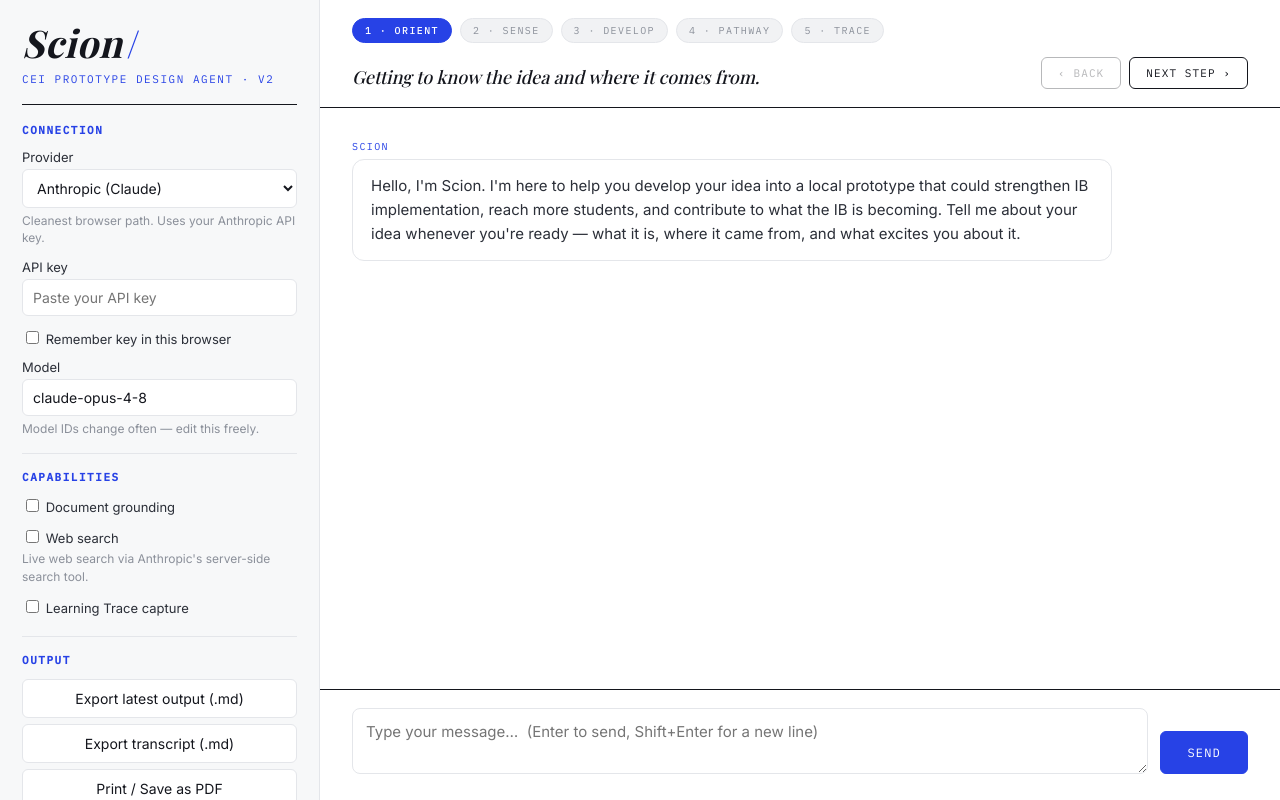
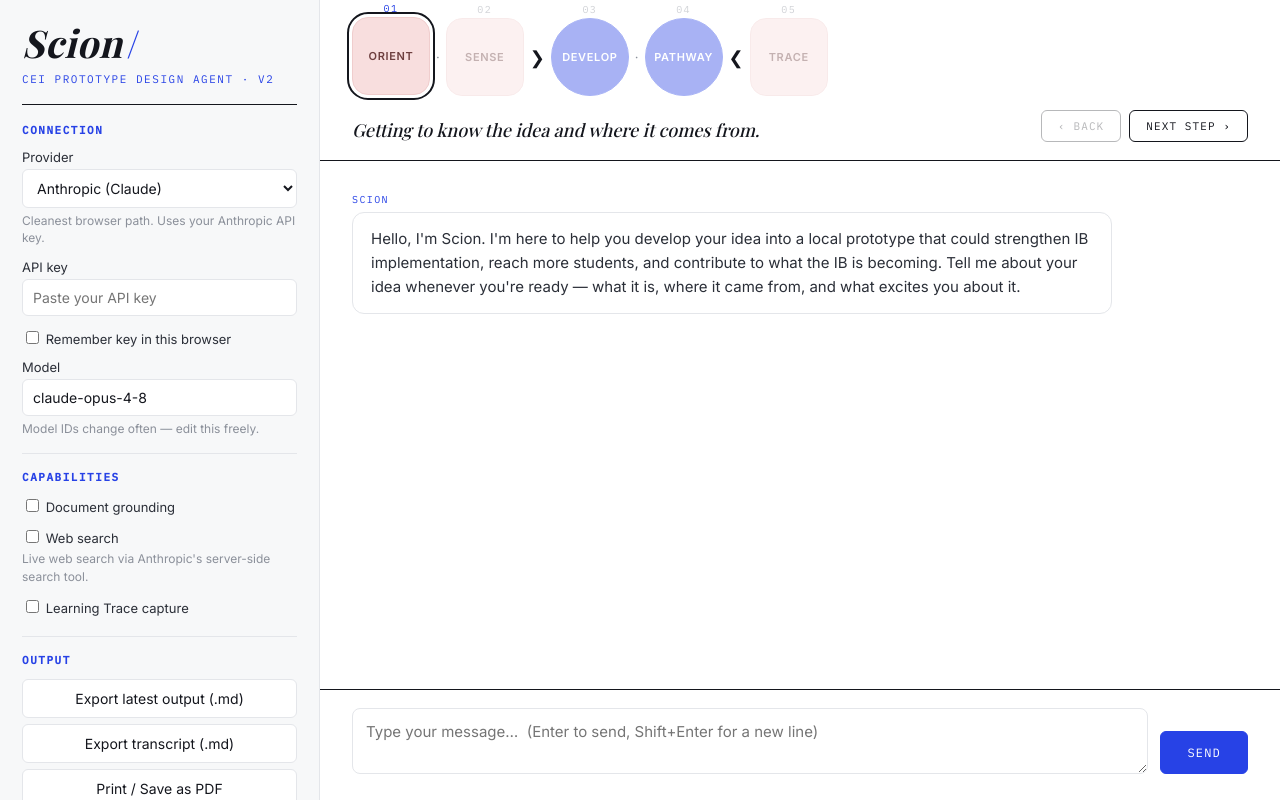
Before and after one commit to trgallagher-research/innovation-SCION, a plain HTML site: page v2/index.html in a window 1280 px wide. Drawn offline with nearby package versions, Linux system fonts and the light colour scheme; a web font is replaced by a local one.

Commit message:
Render v2 step bar as the Innovation Process funnel
Replaces the step pills with the diagram's funnel shapes: rose rounded
squares for the understanding steps (Orient, Sense) and the closing
reflection (Trace), cobalt circles for the focused steps (Develop, Pathway),
joined by converging chevrons. Current step is ringed; upcoming steps dimmed.

Co-Authored-By: Claude Opus 4.8 (1M context) <noreply@anthropic.com>

```diff
--- a/v2/js/app.js
+++ b/v2/js/app.js
@@ -109,21 +109,52 @@ function syncSidebarToSettings() {
 }
 
 /**
- * Render the step stepper: one pill per step, with the current one highlighted
- * and earlier ones marked as done. Also updates the caption and enables/disables
- * the Back/Next buttons at the ends of the sequence.
+ * Render the step funnel: each step as a shape (rose square or blue circle, per
+ * config) joined by connectors, echoing the Innovation Process diagram. The
+ * current step is ringed, completed steps are full colour, and upcoming steps
+ * are dimmed. Also updates the caption and enables/disables the Back/Next
+ * buttons at the ends of the sequence.
  */
 function renderStepper() {
   const current = state.state.currentPhase;
 
   el.phaseStepper.innerHTML = "";
   PHASES.forEach((phase, index) => {
-    const pill = document.createElement("span");
-    pill.className = "step-pill";
-    if (index === current) pill.classList.add("step-current");
-    if (index < current) pill.classList.add("step-done");
-    pill.textContent = phase.short;
-    el.phaseStepper.appendChild(pill);
+    // Connector between the previous shape and this one. Where the shape type
+    // changes (square→circle or circle→square) we use a converging chevron, as
+    // in the diagram; within a same-shape group we use a small dot.
+    if (index > 0) {
+      const prev = PHASES[index - 1];
+      const connector = document.createElement("span");
+      connector.className = "funnel-arrow";
+      if (prev.shape !== phase.shape) {
+        // Chevron points the way the funnel flows into the next group.
+        connector.textContent = phase.shape === "circle" ? "❯" : "❮";
+        connector.classList.add("funnel-arrow-converge");
+      } else {
+        connector.textContent = "·";
+      }
+      el.phaseStepper.appendChild(connector);
+    }
+
+    // The step itself: a numbered shape with a label beneath.
+    const step = document.createElement("div");
+    step.className = "funnel-step";
+    if (index === current) step.classList.add("is-current");
+    if (index < current) step.classList.add("is-done");
+
+    const num = document.createElement("span");
+    num.className = "funnel-num";
+    // Show a two-digit numeral (01, 02 …) like the design's numbered lists.
+    num.textContent = String(index + 1).padStart(2, "0");
+
+    const shape = document.createElement("span");
+    shape.className = `funnel-shape shape-${phase.shape}`;
+    shape.textContent = phase.label;
+
+    step.appendChild(num);
+    step.appendChild(shape);
+    el.phaseStepper.appendChild(step);
   });
 
   // Caption describing the current step.
--- a/v2/js/config.js
+++ b/v2/js/config.js
@@ -56,13 +56,21 @@ This conversation moves through a series of steps. You are always told which ste
  * The five steps, each as a self-contained block. `instructions` is what gets
  * added to SCION_CORE when this is the active step. `title`/`short`/`blurb` drive
  * the UI stepper and the in-chat divider shown when the user advances.
- * @type {Array<{id: string, title: string, short: string, blurb: string, instructions: string}>}
+ *
+ * `shape` styles the funnel diagram in the step bar, echoing the Innovation
+ * Process design: the broad understanding steps are rose "square" cards and the
+ * focused design/decision steps are blue "circle" nodes, with the closing
+ * reflection as a rose endcap — so the funnel narrows from exploration to
+ * decision and opens back out to reflection.
+ * @type {Array<{id: string, title: string, short: string, label: string, shape: "square"|"circle", blurb: string, instructions: string}>}
  */
 export const PHASES = [
   {
     id: "orientation",
     title: "Orientation",
     short: "1 · Orient",
+    label: "Orient",
+    shape: "square",
     blurb: "Getting to know the idea and where it comes from.",
     instructions: `CURRENT STEP — 1. ORIENTATION
 Your only job right now is to understand what has brought the user here. Get to know the idea, challenge, opportunity, or observation they are carrying, and their context: their region, their role, and the scale of ambition.
@@ -73,6 +81,8 @@ Stay in orientation. Don't analyse, challenge, or push toward solutions yet —
     id: "sensemaking",
     title: "Sensemaking",
     short: "2 · Sense",
+    label: "Sense",
+    shape: "square",
     blurb: "Surfacing what's really being solved, and the assumptions beneath it.",
     instructions: `CURRENT STEP — 2. SENSEMAKING
 Help the user articulate what they are really trying to solve or create. Surface the conditions that gave rise to this idea, and the assumptions that may be hidden beneath the surface. Begin to sense whether this idea serves the system or serves something else dressed up as innovation.
@@ -89,6 +99,8 @@ Use these as sources of better questions, not verdicts. Ask one question at a ti
     id: "development",
     title: "Development",
     short: "3 · Develop",
+    label: "Develop",
+    shape: "circle",
     blurb: "Strengthening the thinking — conditions, stakeholders, risks, transferability.",
     instructions: `CURRENT STEP — 3. DEVELOPMENT
 Help the user strengthen their thinking. Balance challenge and support, and prioritise curiosity over correction — your questions should deepen thinking without creating defensiveness. Explore, one question at a time, across:
@@ -104,6 +116,8 @@ Keep using pattern recognition (scale without depth, local optimisation, credent
     id: "pathway",
     title: "Pathway",
     short: "4 · Pathway",
+    label: "Pathway",
+    shape: "circle",
     blurb: "Choosing and drafting the next step: a Prototype Proposal or a Discovery Plan.",
     instructions: `CURRENT STEP — 4. PATHWAY DECISION
 Help the user identify their next step. There are two pathways — help them sense which fits, then build it WITH them so it reads like a strengthened version of their own thinking.
@@ -134,6 +148,8 @@ Present the chosen document clearly (Markdown headings work well). When the user
     id: "trace",
     title: "Learning Trace",
     short: "5 · Trace",
+    label: "Trace",
+    shape: "square",
     blurb: "A short reflection on what this conversation adds to collective intelligence.",
     instructions: `CURRENT STEP — 5. CEI LEARNING TRACE
 Close the conversation by reflecting on what this exchange contributes to collective intelligence. Offer a short, honest reflection (not a form) that touches on:
--- a/v2/styles.css
+++ b/v2/styles.css
@@ -59,7 +59,7 @@ body {
 .tagline,
 .panel h2,
 .message-label,
-.step-pill,
+.funnel-num,
 .step-eyebrow {
   font-family: var(--font-mono);
   text-transform: uppercase;
@@ -272,35 +272,99 @@ body {
   background: var(--bg);
 }
 
+/* ---- Step funnel: the five steps as the Innovation Process diagram ---- */
 .step-stepper {
   display: flex;
+  align-items: center;
+  gap: 6px;
   flex-wrap: wrap;
-  gap: 8px;
 }
 
-/* One pill per step. Default = upcoming; .step-done = completed (rose, echoing
-   the funnel's early stages); .step-current = where we are now (cobalt). */
-.step-pill {
-  padding: 5px 12px;
-  border-radius: 999px;
-  font-size: 10px;
-  border: 1px solid var(--line);
-  color: var(--muted);
-  background: #f1f2f4;
-  white-space: nowrap;
+/* One step = a labelled shape with a small numeral floating above it. The
+   numeral is positioned absolutely so it doesn't shift the shape off the row's
+   centre line (keeps the connectors aligned with the shape centres). */
+.funnel-step {
+  position: relative;
+  display: flex;
+  align-items: center;
+  opacity: 0.4; /* upcoming steps are dimmed */
+  transition: opacity 0.15s ease, transform 0.15s ease;
 }
 
-.step-pill.step-done {
-  color: var(--pink-text);
-  border-color: var(--pink-border);
-  background: var(--pink);
+.funnel-step.is-done {
+  opacity: 1;
 }
 
-.step-pill.step-current {
+.funnel-step.is-current {
+  opacity: 1;
+}
+
+.funnel-num {
+  position: absolute;
+  top: -15px;
+  left: 0;
+  right: 0;
+  text-align: center;
+  font-size: 10px;
+  color: var(--muted);
+}
+
+.funnel-step.is-current .funnel-num {
+  color: var(--accent);
+}
+
+/* The shape itself: a rounded "square" card or a "circle" node, sized to hold a
+   short label. Colour is fixed by type (rose vs cobalt), echoing the diagram. */
+.funnel-shape {
+  display: flex;
+  align-items: center;
+  justify-content: center;
+  text-align: center;
+  width: 78px;
+  height: 78px;
+  padding: 6px;
+  font-family: var(--font-sans);
+  font-size: 11px;
+  font-weight: 600;
+  text-transform: uppercase;
+  letter-spacing: 0.06em;
+  line-height: 1.15;
+}
+
+.shape-square {
+  border-radius: 16px;
+  background: var(--pink);
+  color: #6e3f3f;
+  border: 1px solid var(--pink-border);
+}
+
+.shape-circle {
+  border-radius: 50%;
+  background: var(--accent);
   color: #ffffff;
-  border-color: var(--accent);
-  background: var(--accent);
-  font-weight: 500;
+  border: 1px solid var(--accent);
+}
+
+/* The current step is ringed and lifted slightly so it reads as "you are here". */
+.funnel-step.is-current .funnel-shape {
+  outline: 2px solid var(--ink);
+  outline-offset: 3px;
+}
+
+.funnel-step.is-current {
+  transform: translateY(-1px);
+}
+
+/* Connectors between shapes: a small dot within a group, a converging chevron
+   where the funnel changes shape (rose group ⇄ cobalt group). */
+.funnel-arrow {
+  color: var(--muted);
+  font-size: 13px;
+}
+
+.funnel-arrow-converge {
+  color: var(--ink);
+  font-size: 18px;
 }
 
 .step-controls {
```
